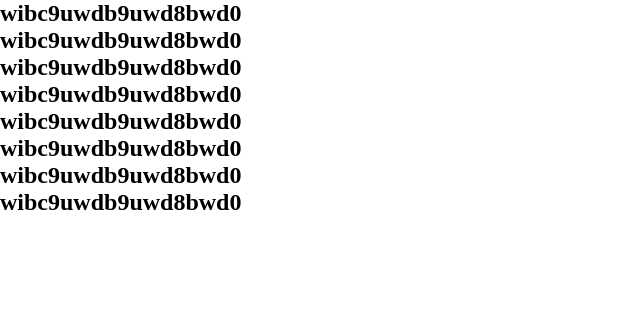
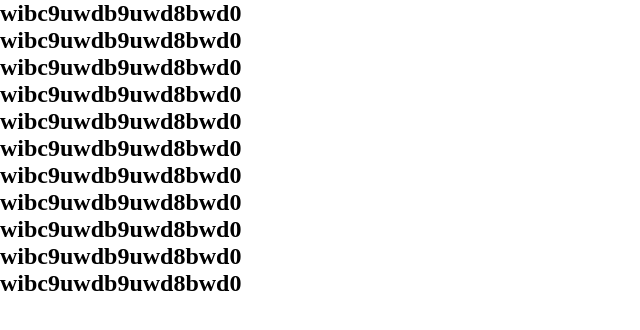
Before and after one commit to sureshdev2003/xavier, a plain HTML site: page testimonals.html in a window 1280 px wide. Shown: the whole page, without its empty margins (0-640 px from the left). Drawn offline with Linux system fonts and the light colour scheme.

Commit message:
Update Some changes and add some files

```diff
--- a/testimonals.html
+++ b/testimonals.html
@@ -18,6 +18,9 @@
     <h1>wibc9uwdb9uwd8bwd0</h1>
 <h1>wibc9uwdb9uwd8bwd0</h1>
 <h1>wibc9uwdb9uwd8bwd0</h1>
+  <h1>wibc9uwdb9uwd8bwd0</h1>
+<h1>wibc9uwdb9uwd8bwd0</h1>
+<h1>wibc9uwdb9uwd8bwd0</h1>
   </section>
 
 </body>
```
